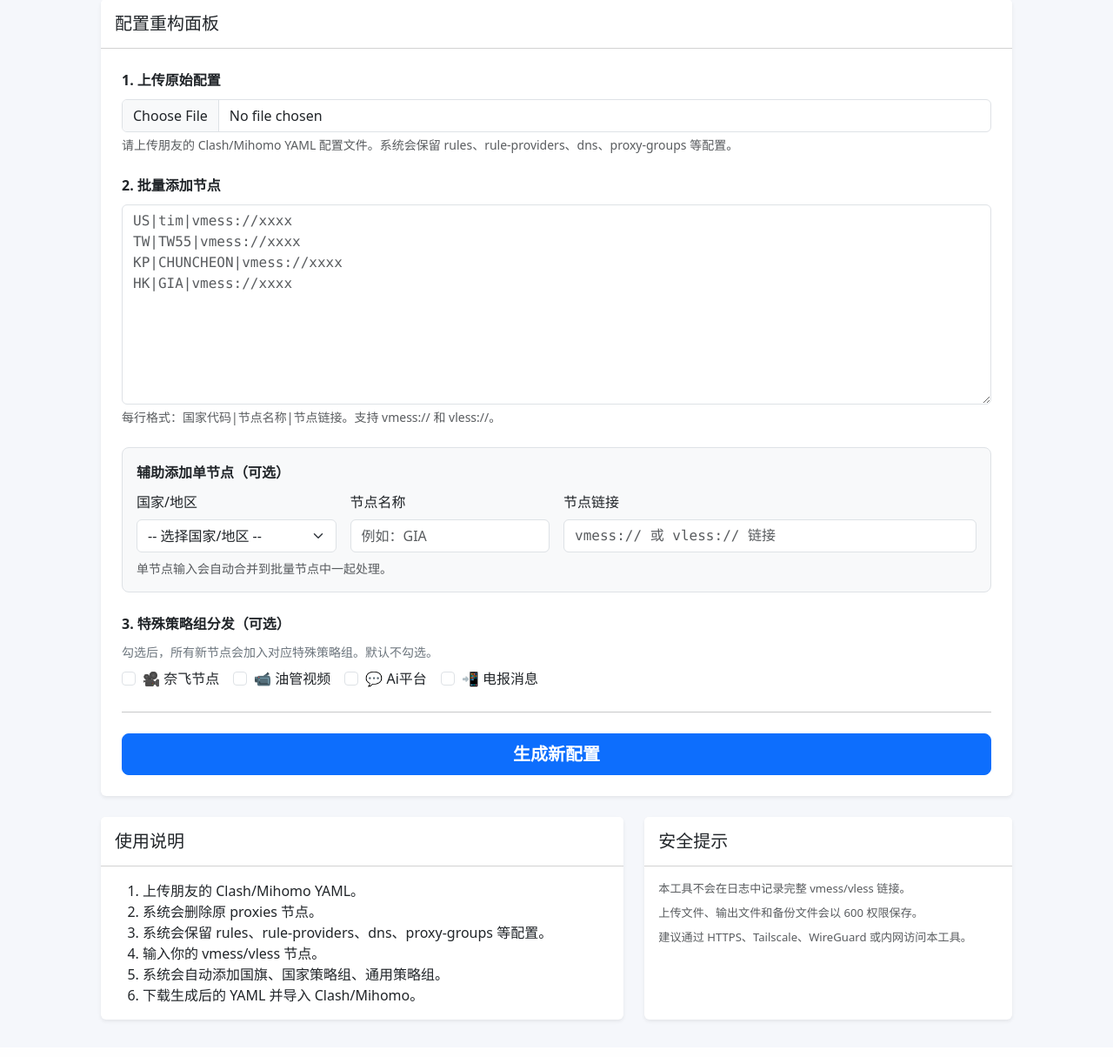
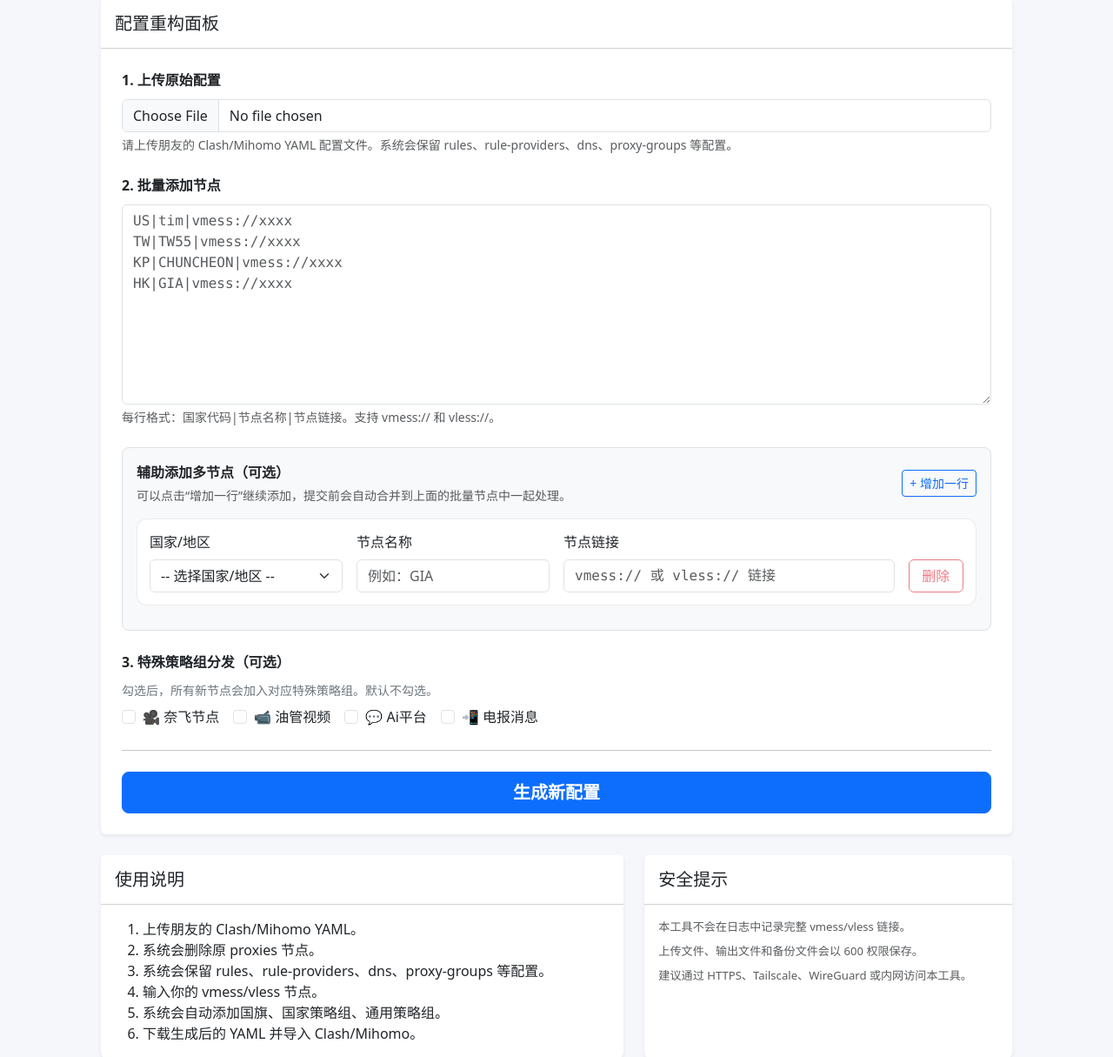
Before and after one commit to wwintj/clash-yaml-manager, a Flask app: page / in a window 1280 px wide. Shown: the part 131-1346 px from the top of the page at 87% size. Before the commit the page ends 1307 px from the top, so only its background shows below. Run offline with Flask 3, Linux system fonts and the light colour scheme; the visitor is signed in with stand-in values (Sample User, id 1); parts of the project's set-up code (start-up, migrations or seed data) failed here and were passed over.

Commit message:
Update index.html

```diff
--- a/templates/index.html
+++ b/templates/index.html
@@ -45,6 +45,13 @@
     }
     .footer-note {
       font-size: 0.82rem;
+    }
+    .aux-node-row {
+      border: 1px solid rgba(0, 0, 0, 0.08);
+      background: #fff;
+      border-radius: 12px;
+      padding: 14px;
+      margin-bottom: 12px;
     }
   </style>
 </head>
@@ -167,7 +174,7 @@
           <h2 class="h5 mb-0">配置重构面板</h2>
         </div>
         <div class="card-body p-4">
-          <form action="/process" method="POST" enctype="multipart/form-data">
+          <form id="process-form" action="/process" method="POST" enctype="multipart/form-data">
             <div class="mb-4">
               <div class="section-title">1. 上传原始配置</div>
               <input class="form-control" type="file" name="yaml_file" accept=".yaml,.yml" required>
@@ -176,16 +183,25 @@
 
             <div class="mb-4">
               <div class="section-title">2. 批量添加节点</div>
-              <textarea class="form-control mono" name="batch_nodes" rows="9" placeholder="US|tim|vmess://xxxx&#10;TW|TW55|vmess://xxxx&#10;KP|CHUNCHEON|vmess://xxxx&#10;HK|GIA|vmess://xxxx"></textarea>
+              <textarea id="batch_nodes" class="form-control mono" name="batch_nodes" rows="9" placeholder="US|tim|vmess://xxxx&#10;TW|TW55|vmess://xxxx&#10;KP|CHUNCHEON|vmess://xxxx&#10;HK|GIA|vmess://xxxx"></textarea>
               <div class="form-text">每行格式：国家代码|节点名称|节点链接。支持 vmess:// 和 vless://。</div>
             </div>
 
             <div class="mb-4 p-3 bg-light rounded-3 border">
-              <div class="section-title">辅助添加单节点（可选）</div>
-              <div class="row g-3">
+              <div class="d-flex flex-column flex-md-row justify-content-between align-items-md-center gap-2 mb-3">
+                <div>
+                  <div class="section-title mb-1">辅助添加多节点（可选）</div>
+                  <div class="form-text">可以点击“增加一行”继续添加，提交前会自动合并到上面的批量节点中一起处理。</div>
+                </div>
+                <button type="button" id="add-node-row" class="btn btn-outline-primary btn-sm">+ 增加一行</button>
+              </div>
+
+              <div id="aux-node-rows">
+                <div class="aux-node-row">
+                  <div class="row g-3 align-items-end">
                     <div class="col-md-3">
-                  <label class="form-label" for="single_country">国家/地区</label>
-                  <select id="single_country" name="single_country" class="form-select">
+                      <label class="form-label">国家/地区</label>
+                      <select class="form-select aux-country">
                         <option value="">-- 选择国家/地区 --</option>
                         {% for code, info in country_mapping.items() %}
                           <option value="{{ code }}">{{ info.emoji }} {{ code }} - {{ info.label }}</option>
@@ -193,15 +209,21 @@
                       </select>
                     </div>
                     <div class="col-md-3">
-                  <label class="form-label" for="single_name">节点名称</label>
-                  <input id="single_name" type="text" class="form-control" name="single_name" placeholder="例如：GIA">
+                      <label class="form-label">节点名称</label>
+                      <input type="text" class="form-control aux-name" placeholder="例如：GIA">
                     </div>
-                <div class="col-md-6">
-                  <label class="form-label" for="single_link">节点链接</label>
-                  <input id="single_link" type="text" class="form-control mono" name="single_link" placeholder="vmess:// 或 vless:// 链接">
+                    <div class="col-md-5">
+                      <label class="form-label">节点链接</label>
+                      <input type="text" class="form-control mono aux-link" placeholder="vmess:// 或 vless:// 链接">
+                    </div>
+                    <div class="col-md-1 d-grid">
+                      <button type="button" class="btn btn-outline-danger remove-node-row">删除</button>
                     </div>
                   </div>
-              <div class="form-text mt-2">单节点输入会自动合并到批量节点中一起处理。</div>
+                </div>
+              </div>
+
+              <div id="aux-node-alert" class="alert alert-warning mt-3 d-none mb-0"></div>
             </div>
 
             <div class="mb-4">
@@ -257,6 +279,115 @@
     {% endif %}
   </main>
 
+  <script>
+    document.addEventListener("DOMContentLoaded", function () {
+      const rowsContainer = document.getElementById("aux-node-rows");
+      const addButton = document.getElementById("add-node-row");
+      const form = document.getElementById("process-form");
+      const batchTextarea = document.getElementById("batch_nodes");
+      const alertBox = document.getElementById("aux-node-alert");
+
+      function getFirstRow() {
+        return rowsContainer ? rowsContainer.querySelector(".aux-node-row") : null;
+      }
+
+      function resetRow(row) {
+        const country = row.querySelector(".aux-country");
+        const name = row.querySelector(".aux-name");
+        const link = row.querySelector(".aux-link");
+        if (country) country.value = "";
+        if (name) name.value = "";
+        if (link) link.value = "";
+      }
+
+      function updateRemoveButtons() {
+        if (!rowsContainer) return;
+        const rows = rowsContainer.querySelectorAll(".aux-node-row");
+        rows.forEach(function (row) {
+          const btn = row.querySelector(".remove-node-row");
+          if (btn) btn.disabled = rows.length <= 1;
+        });
+      }
+
+      function hideAuxAlert() {
+        if (!alertBox) return;
+        alertBox.classList.add("d-none");
+        alertBox.textContent = "";
+      }
+
+      function showAuxAlert(message) {
+        if (!alertBox) return;
+        alertBox.textContent = message;
+        alertBox.classList.remove("d-none");
+      }
+
+      if (addButton && rowsContainer) {
+        addButton.addEventListener("click", function () {
+          const firstRow = getFirstRow();
+          if (!firstRow) return;
+          const newRow = firstRow.cloneNode(true);
+          resetRow(newRow);
+          rowsContainer.appendChild(newRow);
+          updateRemoveButtons();
+          hideAuxAlert();
+        });
+      }
+
+      if (rowsContainer) {
+        rowsContainer.addEventListener("click", function (event) {
+          if (!event.target.classList.contains("remove-node-row")) return;
+          const rows = rowsContainer.querySelectorAll(".aux-node-row");
+          if (rows.length <= 1) {
+            resetRow(rows[0]);
+            updateRemoveButtons();
+            return;
+          }
+          event.target.closest(".aux-node-row").remove();
+          updateRemoveButtons();
+          hideAuxAlert();
+        });
+      }
+
+      if (form && batchTextarea && rowsContainer) {
+        form.addEventListener("submit", function (event) {
+          hideAuxAlert();
+
+          const generatedLines = [];
+          const rows = rowsContainer.querySelectorAll(".aux-node-row");
+
+          for (let i = 0; i < rows.length; i++) {
+            const row = rows[i];
+            const country = row.querySelector(".aux-country").value.trim();
+            const name = row.querySelector(".aux-name").value.trim();
+            const link = row.querySelector(".aux-link").value.trim();
+
+            const filledCount = [country, name, link].filter(Boolean).length;
+
+            if (filledCount === 0) {
+              continue;
+            }
+
+            if (filledCount !== 3) {
+              event.preventDefault();
+              showAuxAlert("辅助节点第 " + (i + 1) + " 行没有填写完整。请填写国家/地区、节点名称、节点链接，或整行留空。");
+              return;
+            }
+
+            generatedLines.push(country + "|" + name + "|" + link);
+          }
+
+          if (generatedLines.length > 0) {
+            const existingText = batchTextarea.value.trim();
+            batchTextarea.value = existingText
+              ? existingText + "\n" + generatedLines.join("\n")
+              : generatedLines.join("\n");
+          }
+        });
+      }
+
+      updateRemoveButtons();
+    });
+  </script>
   <script src="https://cdn.jsdelivr.net/npm/bootstrap@5.3.3/dist/js/bootstrap.bundle.min.js"></script>
 </body>
 </html>
```
Lines whose indentation alone changed are shown as unchanged.
